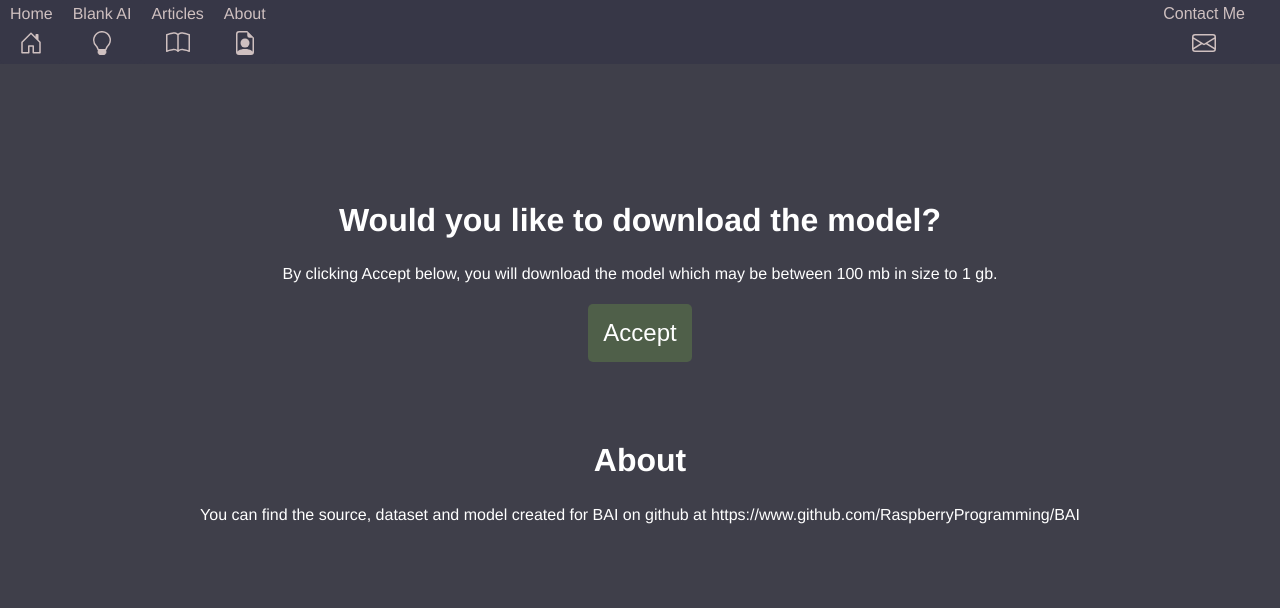
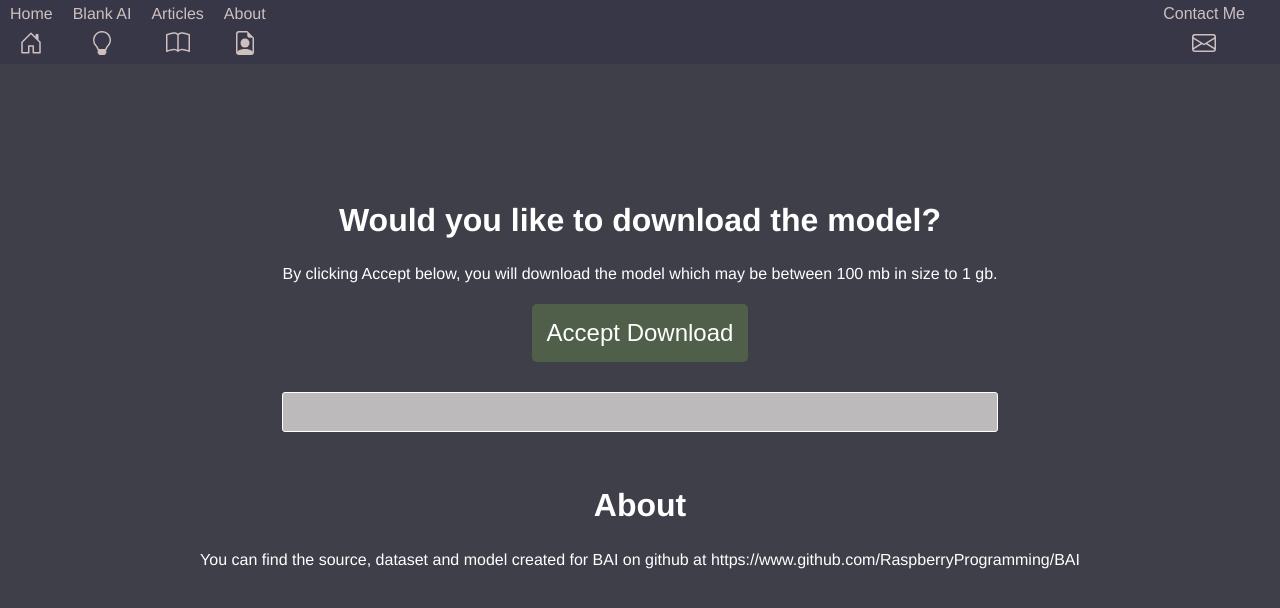
Before and after one commit to RaspberryProgramming/portfolio, a React (Create React App) app: page /bai in a window 1280 px wide. Shown: the top 608 px of the page. Built offline with nearby package versions, Linux system fonts and the light colour scheme.

Commit message:
Added a Progress Bar

```diff
--- a/src/components/Bai.js
+++ b/src/components/Bai.js
@@ -1,6 +1,7 @@
 import React from 'react';
 import { connect } from 'react-redux';
 import {downloadModel, loadingModel, predict} from '../actions'
+import ProgressBar from "./subcomponents/ProgressBar";
 //import { Link } from 'react-router-dom';
 import './css/Bai.css';
 
@@ -50,8 +51,9 @@ class Bai extends React.Component {
         <div className="content">
             <h1>Would you like to download the model?</h1>
             <p>By clicking Accept below, you will download the model which may be between 100 mb in size to 1 gb.</p>
-            <button className={this.props.loading?"hide":""} onClick={()=>{this.props.loadingModel();this.props.downloadModel()}}>Accept</button>
+            <button className={this.props.loading?"hide":""} onClick={()=>{this.props.loadingModel();this.props.downloadModel()}}>Accept Download</button>
             <h2>{this.props.loading}</h2>
+            <ProgressBar progress={this.props.downloadProgress}/>
             <h2>{this.props.loading?this.props.downloadProgress+"%":""}</h2>
         </div>
         )
--- /dev/null
+++ b/src/components/css/ProgressBar.css
@@ -0,0 +1,16 @@
+.ProgressBar {
+    height: 40px;
+    width: 100%;
+    border-style: solid;
+    border-width:1px;
+    border-radius: 3px;
+    padding:0;
+    background-color: #BCBABA;
+}
+
+.ProgressBar .Bar {
+    height: 100%;
+    width:0;
+    background-color: #CDFBFA;
+    margin: 0 !important;
+}
--- /dev/null
+++ b/src/components/subcomponents/ProgressBar.js
@@ -0,0 +1,25 @@
+import React from 'react';
+import '../css/ProgressBar.css';
+
+class ProgressBar extends React.Component {
+    render () {
+        let pg = document.getElementById("ProgressBar");
+
+        let width = 0;
+
+        if (pg !== null) {
+
+            width = pg.offsetWidth*(this.props.progress/100);
+
+        }
+
+
+        return (
+            <div className="ProgressBar" id="ProgressBar">
+                <div style={{width:width+"px"}} className="Bar"></div>
+            </div>
+        );
+    }
+};
+
+export default ProgressBar;
```
